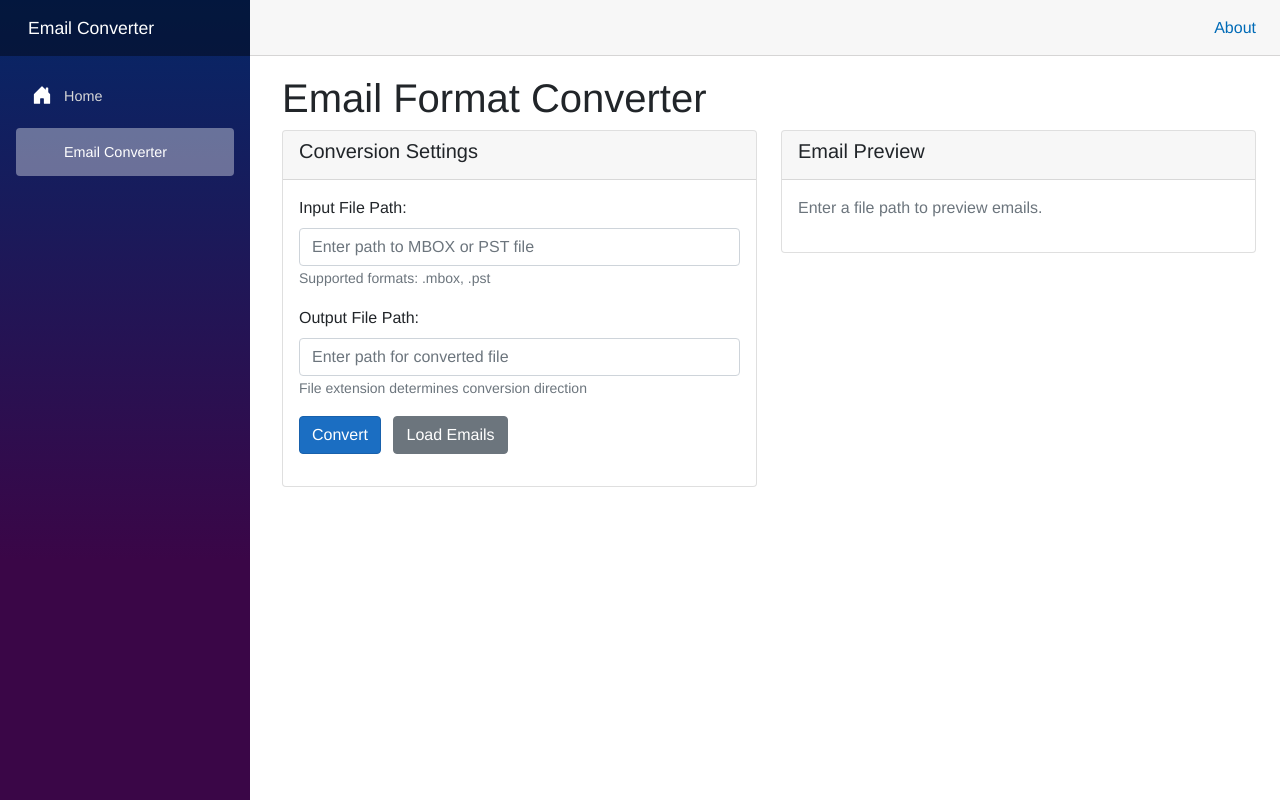
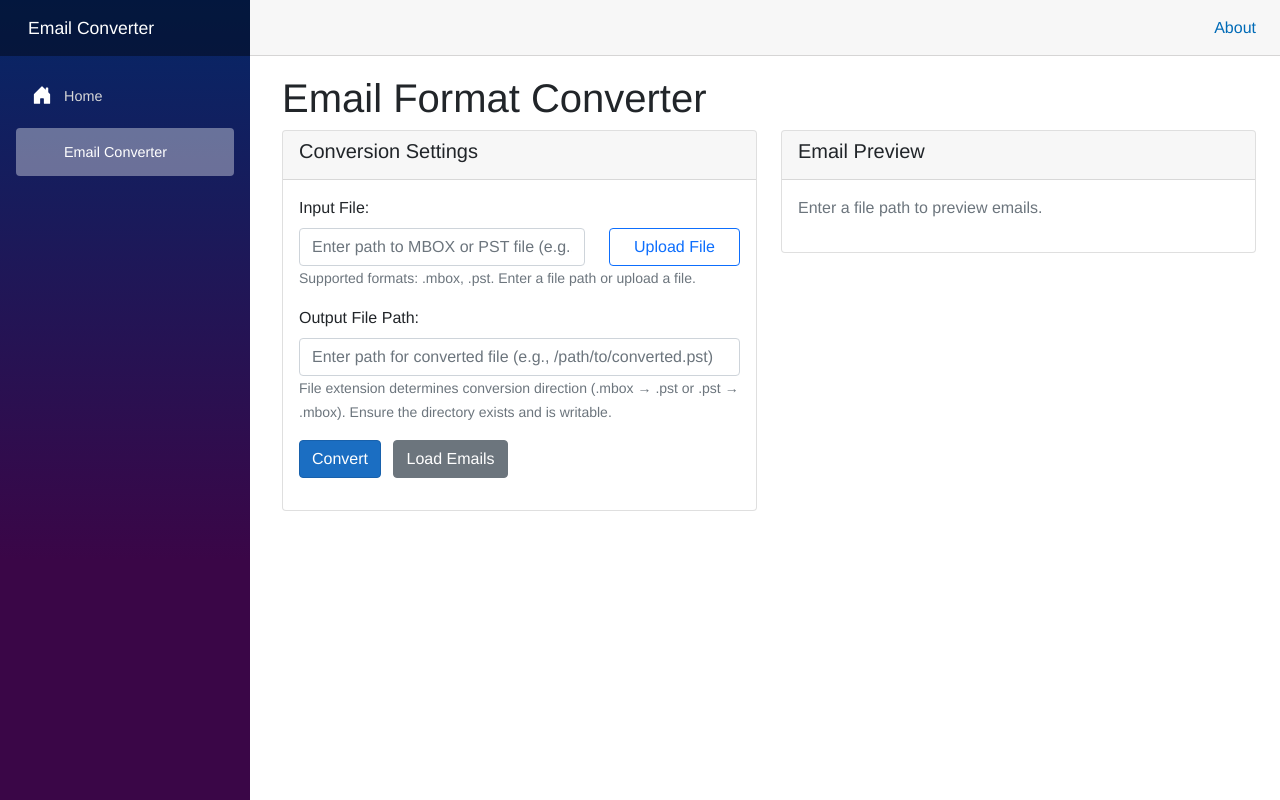
Before and after one commit to vmudinas/MBOX_2_PST, an ASP.NET Core app: page /converter in a window 1280 px wide. Run offline with ASP.NET Core 8, Linux system fonts and the light colour scheme; style sheets or scripts are compiled from the project's sources; some libraries are stand-ins or nearby versions.

Commit message:
Increase email preview limit to 200 and add file upload functionality
Co-authored-by: vmudinas <5769233+vmudinas@users.noreply.github.com>

```diff
--- a/MboxToPstBlazorApp/Components/Pages/Converter.razor
+++ b/MboxToPstBlazorApp/Components/Pages/Converter.razor
@@ -16,15 +16,25 @@
             </div>
             <div class="card-body">
                 <div class="mb-3">
-                    <label for="inputPath" class="form-label">Input File Path:</label>
-                    <input type="text" class="form-control" id="inputPath" @bind="inputPath" placeholder="Enter path to MBOX or PST file" />
-                    <small class="form-text text-muted">Supported formats: .mbox, .pst</small>
+                    <label for="inputPath" class="form-label">Input File:</label>
+                    <div class="row">
+                        <div class="col-md-8">
+                            <input type="text" class="form-control" id="inputPath" @bind="inputPath" placeholder="Enter path to MBOX or PST file (e.g., /path/to/file.mbox)" />
+                        </div>
+                        <div class="col-md-4">
+                            <div class="d-grid">
+                                <label class="btn btn-outline-primary" for="inputFileUpload">Upload File</label>
+                            </div>
+                        </div>
+                    </div>
+                    <InputFile id="inputFileUpload" class="d-none" OnChange="OnInputFileUploaded" accept=".mbox,.pst" />
+                    <small class="form-text text-muted">Supported formats: .mbox, .pst. Enter a file path or upload a file.</small>
                 </div>
 
                 <div class="mb-3">
                     <label for="outputPath" class="form-label">Output File Path:</label>
-                    <input type="text" class="form-control" id="outputPath" @bind="outputPath" placeholder="Enter path for converted file" />
-                    <small class="form-text text-muted">File extension determines conversion direction</small>
+                    <input type="text" class="form-control" id="outputPath" @bind="outputPath" placeholder="Enter path for converted file (e.g., /path/to/converted.pst)" />
+                    <small class="form-text text-muted">File extension determines conversion direction (.mbox → .pst or .pst → .mbox). Ensure the directory exists and is writable.</small>
                 </div>
 
                 <div class="mb-3">
@@ -523,4 +533,39 @@
 
         return new MarkupString(highlightedText);
     }
+
+    private async Task OnInputFileUploaded(InputFileChangeEventArgs e)
+    {
+        var file = e.File;
+        if (file != null)
+        {
+            try
+            {
+                SetStatusMessage($"Uploading {file.Name}...", "alert-info");
+                AddToEventLog($"Starting upload of {file.Name} ({file.Size / 1024.0 / 1024.0:F2} MB)");
+
+                // Create uploads directory if it doesn't exist
+                var uploadsDir = Path.Combine(Directory.GetCurrentDirectory(), "uploads");
+                Directory.CreateDirectory(uploadsDir);
+
+                // Create file path
+                var fileName = Path.GetFileName(file.Name);
+                var filePath = Path.Combine(uploadsDir, fileName);
+
+                // Save uploaded file
+                using var stream = file.OpenReadStream(maxAllowedSize: 10L * 1024 * 1024 * 1024); // 10GB max
+                using var fileStream = new FileStream(filePath, FileMode.Create);
+                await stream.CopyToAsync(fileStream);
+
+                inputPath = filePath;
+                SetStatusMessage($"Successfully uploaded {file.Name}. File saved to: {filePath}", "alert-success");
+                AddToEventLog($"Upload completed: {filePath}");
+            }
+            catch (Exception ex)
+            {
+                SetStatusMessage($"Upload failed: {ex.Message}", "alert-danger");
+                AddToEventLog($"Upload failed: {ex.Message}");
+            }
+        }
+    }
 }
```
Also changed, not shown: MboxToPstBlazorApp/Services/EmailService.cs (+4 -4 lines).
